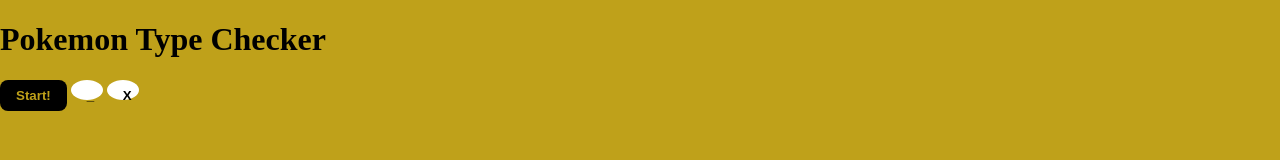
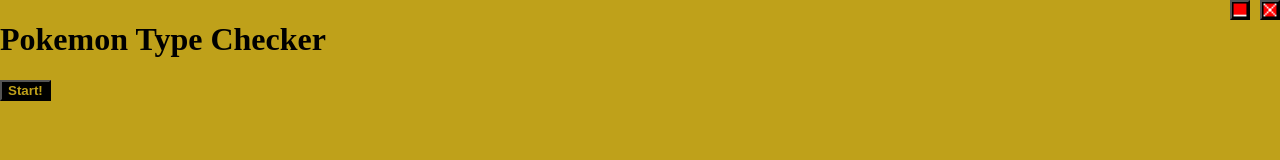
Before and after one commit to rmoughar/PokemonType, an Electron app: page index.html in a window 1280 px wide. Drawn offline with Linux system fonts and the light colour scheme.

Commit message:
Aligned close/minimize buttons and gave them images

```diff
--- a/index.html
+++ b/index.html
@@ -13,9 +13,11 @@
         <!--Start Screen-->
         <div id="start-screen" class="drag">
             <h1>Pokemon Type Checker</h1>
-            <button id="start" class="no-drag">Start!</button>
-            <button id="start-minimize" class="no-drag">_</button>
-            <button id="start-close" class="no-drag">X</button>
+            <button id="start" >Start!</button>
+            <div class="topright no-drag">
+                <button id="start-minimize" class="icon_minimize"></button>
+                <button id="start-close" class="icon_close"></button>
+            </div>
         </div>
 
         <!--Input Screen-->
@@ -24,16 +26,20 @@
             <label for="pokemon-input">Enter a Pokemon:</label>
             <input type="text" id="pokemon-input" placeholder="Enter a Pokemon" class="no-drag">
             <button id="submit" class="no-drag">Submit</button>
-            <button id="input-minimize" class="no-drag">_</button>
-            <button id="input-close" class="no-drag">X</button>
+            <div class="topright no-drag">
+                <button id="input-minimize" class="icon_minimize">_</button>
+                <button id="input-close" class="icon_close">X</button>
+            </div>
 
         </div>
 
         <!--Results Screen-->
         <div id="result-screen" class="hidden drag">
             <h1>Pokemon Type Checker</h1>
-            <button id="result-minimize" class="no-drag">_</button>
-            <button id="result-close" class="no-drag">X</button>
+            <div class="topright no-drag">
+                <button id="result-minimize" class="icon_minimize">_</button>
+                <button id="result-close" class="icon_close">X</button>
+            </div>
             <button id="back" class="no-drag">Back</button>
             <p id="type1" class="no-drag"></p>
             <p id="type2" class="no-drag"></p>
--- a/package.json
+++ b/package.json
@@ -13,7 +13,7 @@
   "devDependencies": {
     "@eslint/css": "^0.7.0",
     "@eslint/js": "^9.26.0",
-    "electron": "^36.1.0",
+    "electron": "^36.4.0",
     "eslint": "^9.26.0",
     "globals": "^16.0.0"
   },
--- a/styles.css
+++ b/styles.css
@@ -16,10 +16,15 @@
     width: 100%;
 }
 
+.topright{
+    position:fixed;
+    top: 0;
+    right: 0;
+    display: flex;
+    gap: 10px;
+}
+
 button{
-    padding: 8px 16px;
-    border-radius: 8px;
-    border: none;
     background-color: rgb(0, 0, 0);
     color: #BFA11A;
     font-weight: bold;
@@ -30,21 +35,20 @@
     background-color: grey;
 }
 
-#start-minimize, #start-close, #input-minimize, #input-close, #results-minimize, #results-close{
-    width:20px;
+.icon_minimize{
+    width: 20px;
     height: 20px;
-    background-color: rgb(255, 255, 255);
-    color: black;
-    border-radius: 50%;
+    background-image: url(Minimize.png);
+    background-size: contain;
 }
 
-#start-minimize:hover,
-#start-close:hover,
-#input-minimize:hover,
-#input-close:hover,
-#results-minimize:hover,
-#results-close:hover{
-    background-color: gray;
+.icon_close{
+    width: 20px;
+    height: 20px;
+    background-image: url(Close.png);
+    background-size: contain;
+    background-position: center;
+    background-repeat: no-repeat;
 }
 
 .drag{
```
Also changed, not shown: Close.png (added), Minimize.png (added), 1 other file.
